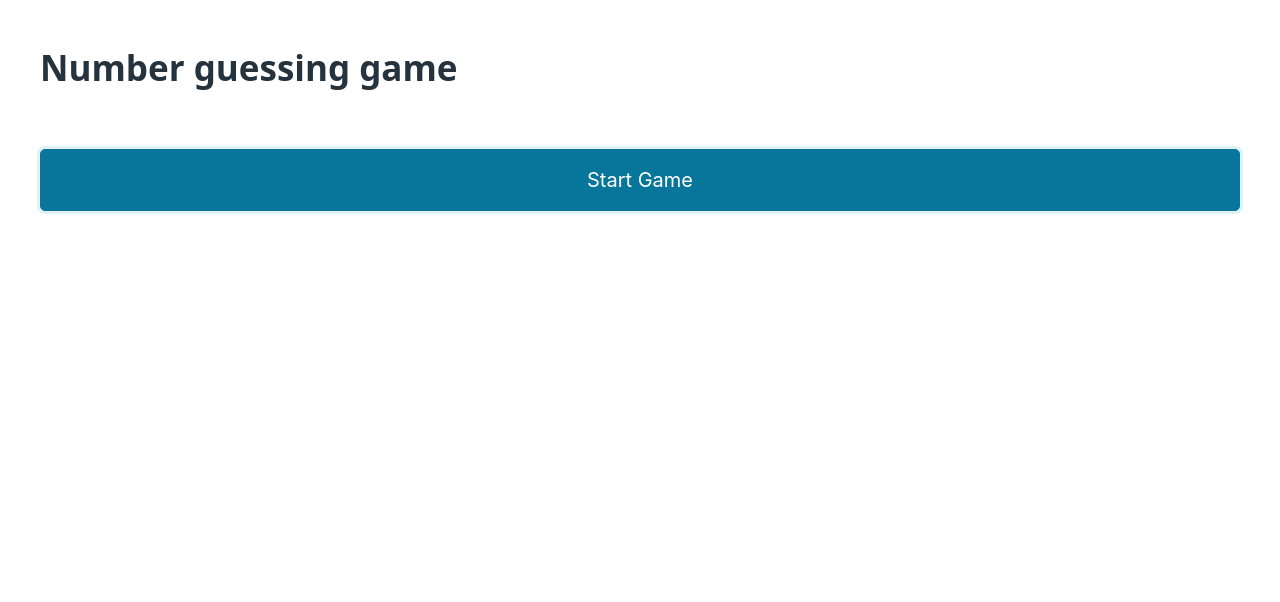
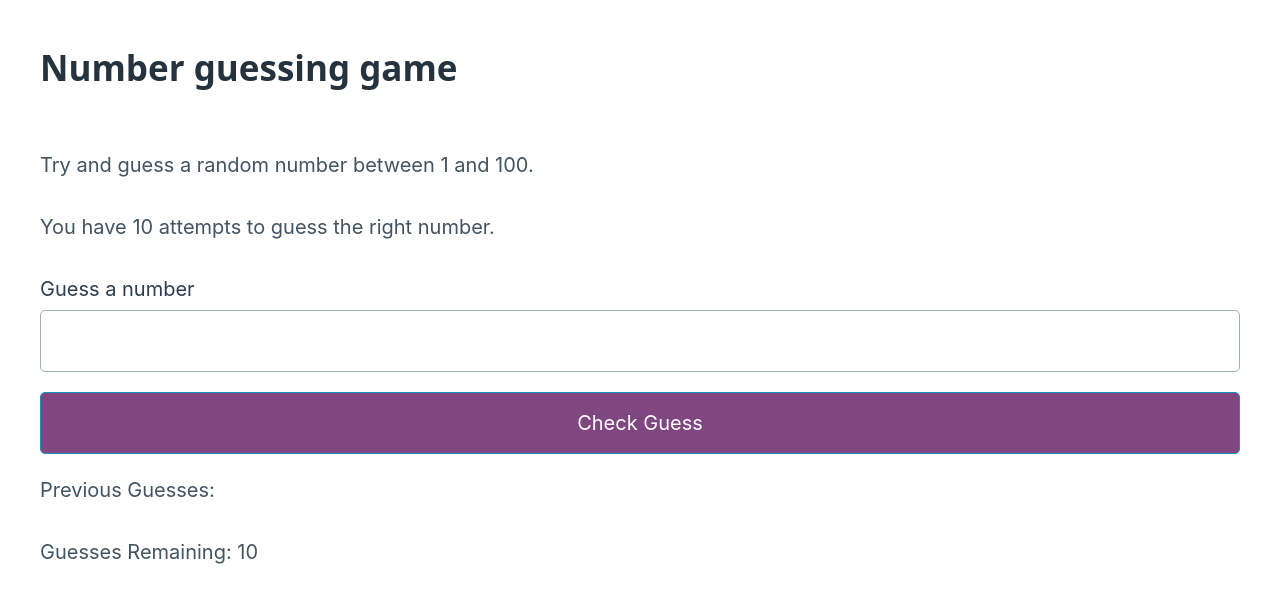
Before and after one commit to omiras/vue-guessing-number, a Vue app: page / in a window 1280 px wide. Both pictures are taken after a click on the button "Start Game". Shown: the top 602 px of the page. Built offline with nearby package versions, Linux system fonts and the light colour scheme.

Commit message:
soltion class

```diff
--- a/src/App.vue
+++ b/src/App.vue
@@ -2,12 +2,50 @@
 
 import { ref } from 'vue';
 
+// Número a adivinar
+const randomNumber = ref(parseInt(Math.random() * 100) + 1)
+
+// Variable de estado nos determina si estamos jugando o no
 const isPlaying = ref(false)
+
+// variable para almacenar todos los números que el jugador va probando
+const previousGuesses = ref([])
+
+// Número que ha escrito el usuario en el <input>
+const currentGuess = ref("")
 
 const startGame = () => {
   console.log("Game Starts")
+  isPlaying.value = true
 }
 
+const checkGuess = () => {
+  // añadir el número que ha pusto en el input el usuario a la variable previousGuesses
+  previousGuesses.value.push(currentGuess.value)
+  currentGuess.value = ""
+}
+
+// En los ficheros SFC, NO hace falta exportar ninguna variable ni función. Están automáticamente disponibles en todo el <template>
+
+// Reto: al hacer clic en el boton, nos "cambia" de pantalla
+
+/**
+ * 1. Asignar un escuchador de eventos al botón, para que al hacer click ejecute la función startGame
+ * 2. La función startGame debe cambiar la variable de estado isPlaying a true, para indicar que ya estamos jugando
+ *
+ * Corregir: 13:26
+ */
+
+/**
+ * Reto: al introducir un número en el input y hacer click, debe añadirlo a la lista de números ya probados. Vamos a guardar esos datos en un array y lo vamos a inicilizar como []
+ *
+ * 1. Añadir la directiva v-model al input. La variable de estado relacionada le podemos llamar currentGuess
+ * 2. Cuando el usuario haga click en Check Guess, tenemos que añadir el número a la variable previousGuesses. Vais a tener que crear una función nueva para gestionar el click de ese botón
+ * 3. Mostrar en la parte adecuada del <template> todos los números que ya ha probado el usuario. NO hace falta computed properties (podríais usarla), simplemente usad la notación mostacho {{ }} para mostrar la variable previousGuessses
+ * 4. BONUS ORIOL: Crear una variable de estado con el número a adivinar entre 1 y 100.
+ *
+ * Coregir: 13:50
+ */
 
 </script>
 
@@ -20,18 +58,18 @@ const startGame = () => {
       <p>You have 10 attempts to guess the right number.</p>
       <div id="wrapper">
         <label for="guessField">Guess a number</label>
-        <input type="number" id="guessField">
-        <button class="button-check">Check Guess</button>
+        <input v-model="currentGuess" type="number" id="guessField">
+        <button @click="checkGuess" class="button-check">Check Guess</button>
 
         <div class="resultParas">
-          <p>Previous Guesses: <span class="guesses"></span></p>
+          <p>Previous Guesses: <span class="guesses"> {{ previousGuesses.join("-") }}</span></p>
           <p>Guesses Remaining: <span class="lastResult">10</span></p>
           <p class="lowOrHi"></p>
         </div>
       </div>
     </section>
     <section v-else>
-      <button>Start Game</button>
+      <button @click="startGame">Start Game</button>
     </section>
   </main>
 </template>
```
